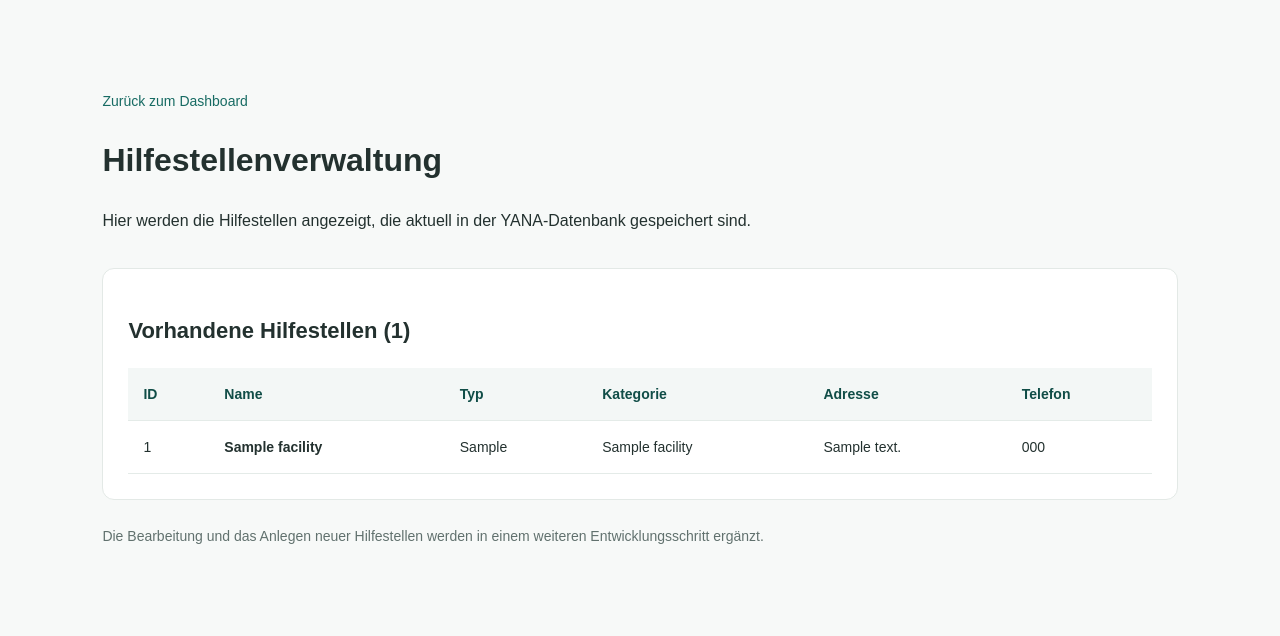
After one commit to Pferdusmaximus/YANA-A-B-S, a FastAPI app: template services/api/templates/portal/hilfestellen.html in a window 1280 px wide. The commit adds this page. Shown: the top 636 px of the page. Run offline with FastAPI, Linux system fonts and the light colour scheme; the template is opened without the code that fills it: most values are stand-ins (such as "Sample title", 1, 10 or a date in 2020); parts of the project's set-up code (start-up, migrations or seed data) failed here and were passed over; some libraries are stand-ins or nearby versions.

Commit message:
Hilfestellenseite hinzugefügt

```diff
--- a/services/api/main.py
+++ b/services/api/main.py
@@ -1,4 +1,6 @@
 import os
+
+from portal_facilities import router as facilities_router
 
 from dotenv import load_dotenv
 from starlette.middleware.sessions import SessionMiddleware
@@ -22,6 +24,7 @@ app = FastAPI(
     version="1.0.0"
 )
 
+app.include_router(facilities_router)
 
 load_dotenv()
 
--- a/services/api/static/css/style.css
+++ b/services/api/static/css/style.css
@@ -267,3 +267,59 @@ footer {
     font-size: 14px;
     margin-bottom: 20px;
 }
+
+
+/* ---------------------------------------
+   Teamportal - Hilfestellenverwaltung
+--------------------------------------- */
+
+.portal-facilities {
+    max-width: 1400px;
+    margin: 0 auto;
+}
+
+.facility-overview {
+    margin-top: 35px;
+    background: white;
+    border-radius: 12px;
+    padding: 25px;
+    border: 1px solid #e3e9e6;
+}
+
+.facility-overview h2 {
+    font-size: 22px;
+    margin-bottom: 20px;
+}
+
+.facility-table-wrapper {
+    overflow-x: auto;
+}
+
+.facility-table {
+    width: 100%;
+    border-collapse: collapse;
+    text-align: left;
+    font-size: 14px;
+}
+
+.facility-table th,
+.facility-table td {
+    padding: 15px;
+    border-bottom: 1px solid #e4ebe8;
+}
+
+.facility-table th {
+    background: #f3f7f6;
+    color: var(--primary-dark);
+    font-weight: 600;
+}
+
+.facility-table tbody tr:hover {
+    background: #f8faf9;
+}
+
+.facility-note {
+    color: var(--muted);
+    font-size: 14px;
+    margin-top: 25px;
+}
--- /dev/null
+++ b/services/api/templates/portal/hilfestellen.html
@@ -0,0 +1,107 @@
+{% extends "base.html" %}
+
+{% block title %}
+YANA – Hilfestellenverwaltung
+{% endblock %}
+
+{% block content %}
+
+<main class="section portal-facilities">
+
+    <a href="/portal/dashboard" class="back-link">
+        Zurück zum Dashboard
+    </a>
+
+    <h1>Hilfestellenverwaltung</h1>
+
+    <p>
+        Hier werden die Hilfestellen angezeigt,
+        die aktuell in der YANA-Datenbank
+        gespeichert sind.
+    </p>
+
+    <div class="facility-overview">
+
+        <h2>
+            Vorhandene Hilfestellen
+            ({{ facilities | length }})
+        </h2>
+
+        {% if facilities %}
+
+        <div class="facility-table-wrapper">
+
+            <table class="facility-table">
+
+                <thead>
+                    <tr>
+                        <th>ID</th>
+                        <th>Name</th>
+                        <th>Typ</th>
+                        <th>Kategorie</th>
+                        <th>Adresse</th>
+                        <th>Telefon</th>
+                    </tr>
+                </thead>
+
+                <tbody>
+
+                    {% for facility in facilities %}
+
+                    <tr>
+                        <td>
+                            {{ facility.facility_id }}
+                        </td>
+
+                        <td>
+                            <strong>
+                                {{ facility.name }}
+                            </strong>
+                        </td>
+
+                        <td>
+                            {{ facility.facility_type }}
+                        </td>
+
+                        <td>
+                            {{ facility.category_name
+                               or "–" }}
+                        </td>
+
+                        <td>
+                            {{ facility.address }}
+                        </td>
+
+                        <td>
+                            {{ facility.phone or "–" }}
+                        </td>
+                    </tr>
+
+                    {% endfor %}
+
+                </tbody>
+
+            </table>
+
+        </div>
+
+        {% else %}
+
+        <p>
+            Es sind noch keine Hilfestellen
+            in der Datenbank vorhanden.
+        </p>
+
+        {% endif %}
+
+    </div>
+
+    <p class="facility-note">
+        Die Bearbeitung und das Anlegen neuer
+        Hilfestellen werden in einem
+        weiteren Entwicklungsschritt ergänzt.
+    </p>
+
+</main>
+
+{% endblock %}
```
Also changed, not shown: services/api/portal_facilities.py (added, +80 -0 lines), services/api/templates/portal/dashboard.html (+10 -4 lines).
